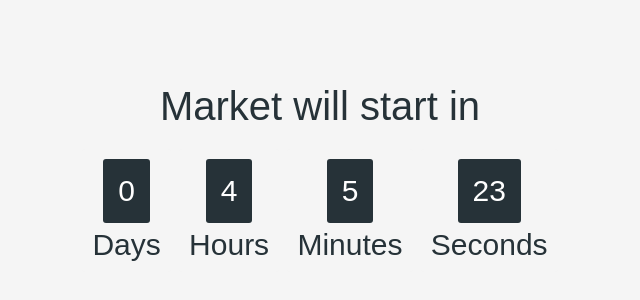
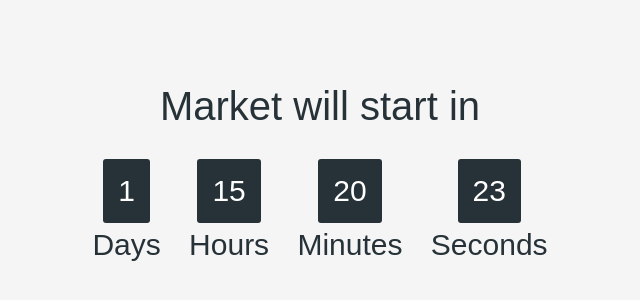
Before and after one commit to parv0201/MockStock, a plain HTML site: page countdown.html in a window 1280 px wide. Shown: the part 116-416 px from the top of the page, without its empty margins (320-960 px from the left). Drawn offline with Linux system fonts and the light colour scheme.

Commit message:
Update countdown.html

```diff
--- a/countdown.html
+++ b/countdown.html
@@ -51,7 +51,7 @@
     </style>
     <script>
         $(document).ready(function () {
-            var countDownDate = new Date("Mar 31, 2018 23:45:00").getTime();
+            var countDownDate = new Date("Apr 2, 2018 11:00:00").getTime();
             var x = setInterval(function () {
                 var now = new Date().getTime();
                 var distance = countDownDate - now;
```
